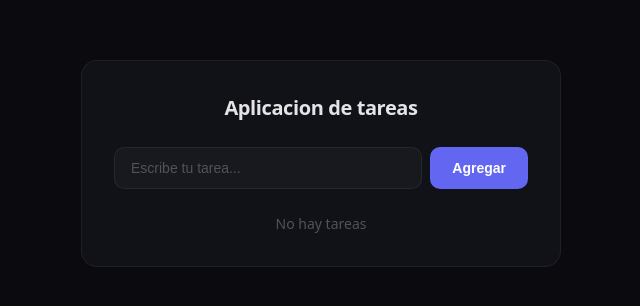
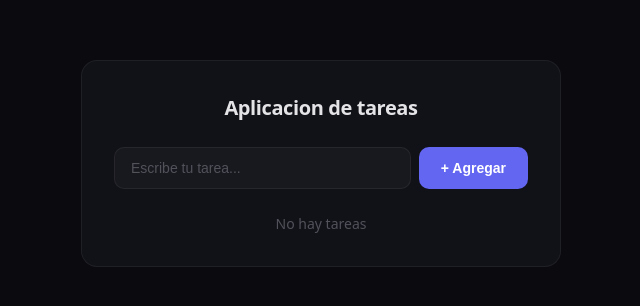
Before and after one commit to Shiar-owo/React-Todo-App, a React (Vite) app: page / in a window 1280 px wide. Shown: the top 306 px of the page, without its empty margins (319-959 px from the left). Built offline with nearby package versions, Linux system fonts and the light colour scheme.

Commit message:
style: add plus icon to agregar button and increase icon visibility
- Add '+' prefix to Agregar button text
- Increase icon opacity from 40% to 60% for better visibility
- Increase SVG size from 15px to 16px

```diff
--- a/src/components/todo-controllers.jsx
+++ b/src/components/todo-controllers.jsx
@@ -15,7 +15,7 @@ export function TodoControllers({ task, setTask, addTodo }) {
         onKeyDown={handleKeyDown}
         placeholder="Escribe tu tarea..."
       />
-      <button className={styles.button} onClick={addTodo}>Agregar</button>
+      <button className={styles.button} onClick={addTodo}>+ Agregar</button>
     </div>
   );
 }
--- a/src/styles/todo.module.css
+++ b/src/styles/todo.module.css
@@ -51,7 +51,7 @@
   border: none;
   color: var(--text-secondary);
   cursor: pointer;
-  opacity: 0.4;
+  opacity: 0.6;
   transition: opacity var(--transition), color var(--transition), background-color var(--transition);
   display: flex;
   align-items: center;
@@ -62,8 +62,8 @@
 }
 
 .iconBtn svg {
-  width: 15px;
-  height: 15px;
+  width: 16px;
+  height: 16px;
 }
 
 .todoItem:hover .iconBtn {
```
